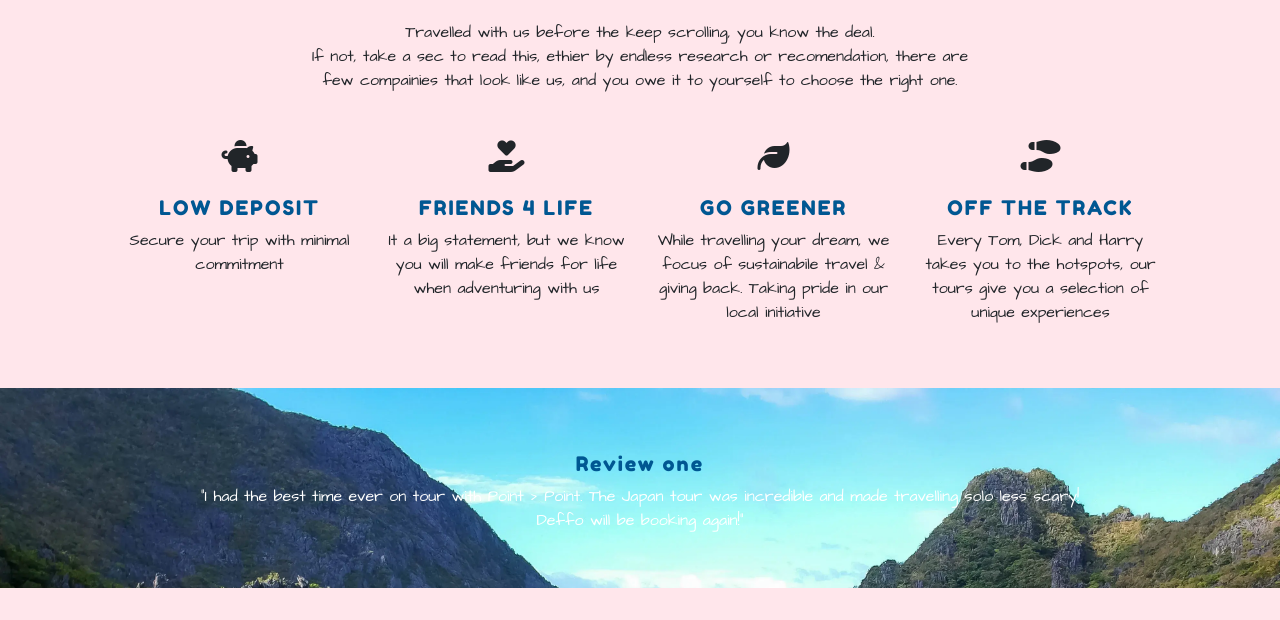
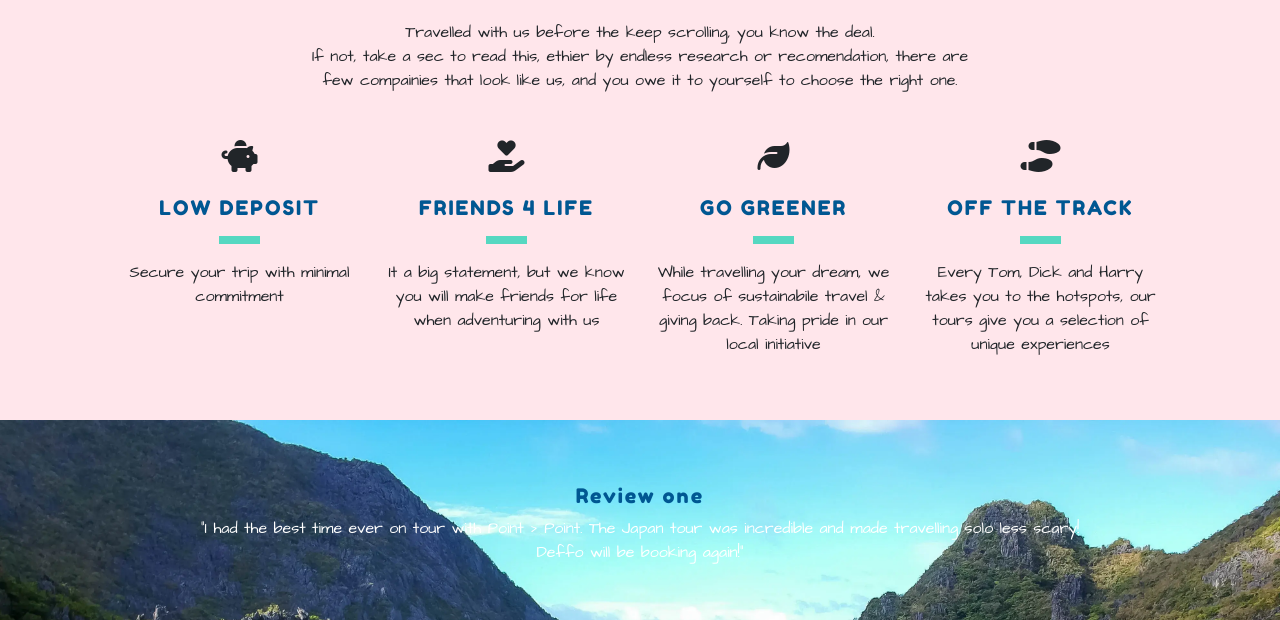
Before and after one commit to JJBR13/Justin-Brown-Milestone-Project4, a Django app: page / in a window 1280 px wide. Shown: the part 1114-1734 px from the top of the page. Before the commit the page ends 1702 px from the top, so only its background shows below. Run offline with Django 3.2, Linux system fonts and the light colour scheme; some libraries are stand-ins or nearby versions.

Commit message:
Add hr & styling in index.html

```diff
--- a/home/static/home/css/home.css
+++ b/home/static/home/css/home.css
@@ -39,6 +39,15 @@
     }
 }
 
+/*---------------------------------------------------------------- Why us block */
+
+.hr-style {
+    height: 8px;
+    background-color: #55D8C1;
+    border-top: 0;
+    opacity: 1;
+}
+
 /*---------------------------------------------------------------- Review block */
 
 .review-item {
--- a/home/templates/home/index.html
+++ b/home/templates/home/index.html
@@ -51,21 +51,33 @@
       <div class="col-3">
         <i class="fa-sharp fa-solid fa-piggy-bank fa-2x p-2"></i>
         <h3 class="pt-3">LOW DEPOSIT</h3>
+        <div class="col-2 mx-auto text-center">
+          <hr class="d-block hr-style">
+        </div>
         <p>Secure your trip with minimal commitment</p>
       </div>
       <div class="col-3">
         <i class="fa-solid fa-hand-holding-heart fa-2x p-2"></i>
         <h3 class="pt-3">FRIENDS 4 LIFE</h3>
+        <div class="col-2 mx-auto text-center">
+          <hr class="d-block hr-style">
+        </div>
         <p>It a big statement, but we know you will make friends for life when adventuring with us</p>
       </div>
       <div class="col-3">
         <i class="fa-solid fa-leaf fa-2x p-2"></i>
         <h3 class="pt-3">GO GREENER</h3>
+        <div class="col-2 mx-auto text-center">
+          <hr class="d-block hr-style">
+        </div>
         <p>While travelling your dream, we focus of sustainabile travel & giving back. Taking pride in our local initiative</p>
       </div>
       <div class="col-3">
         <i class="fa-solid fa-shoe-prints fa-2x p-2"></i>
         <h3 class="pt-3">OFF THE TRACK</h3>
+        <div class="col-2 mx-auto text-center">
+          <hr class="d-block hr-style">
+        </div>
         <p>Every Tom, Dick and Harry takes you to the hotspots, our tours give you a selection of unique experiences</p>
       </div>
     </div>
--- a/static/css/base.css
+++ b/static/css/base.css
@@ -17,8 +17,6 @@ body {
     font-family: 'Architects Daughter', cursive;
     background-color:#FFE6EB;
 }
-
-
 
 /*---------------------------------------------------------------  Header */
 
@@ -68,6 +66,7 @@ body {
 
 #search-bar {
     background-color: #FFE6EB;
+    font-family: 'Architects Daughter', cursive;
 }
 
 ::placeholder {
```
